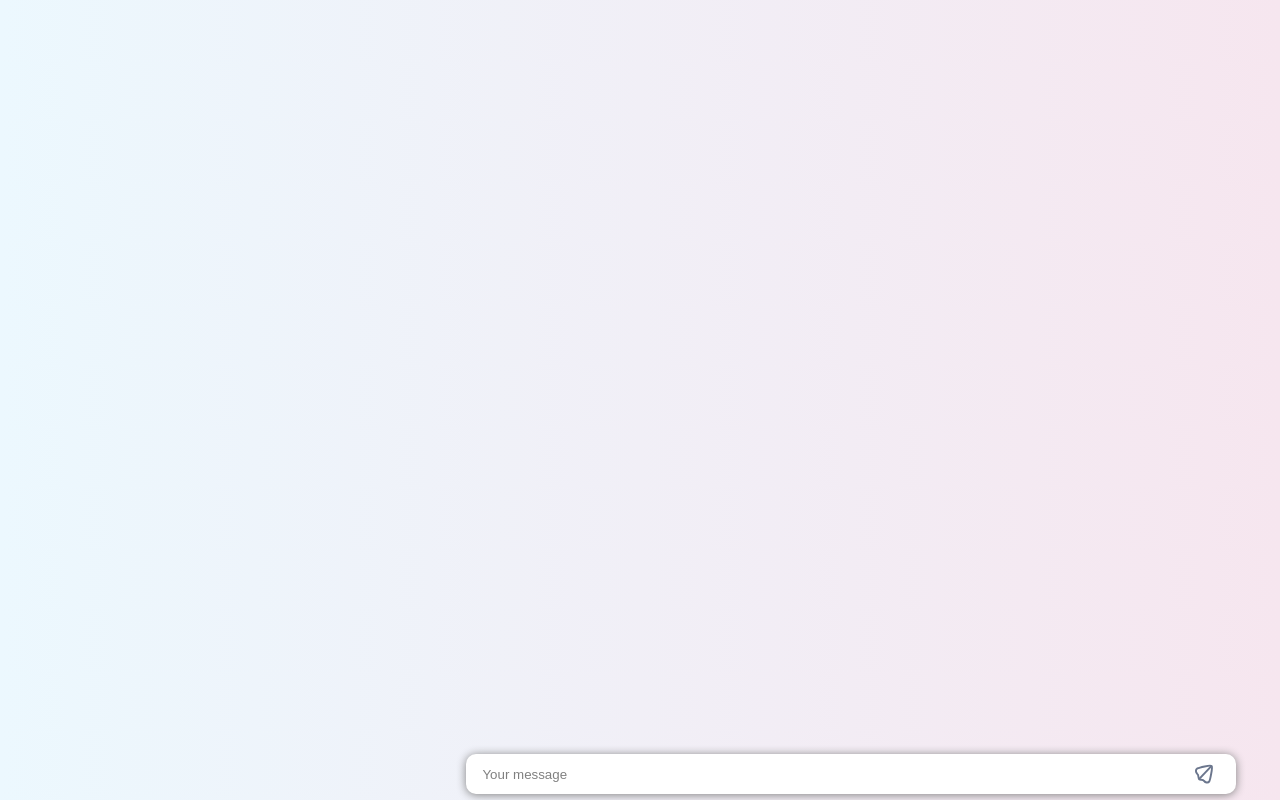
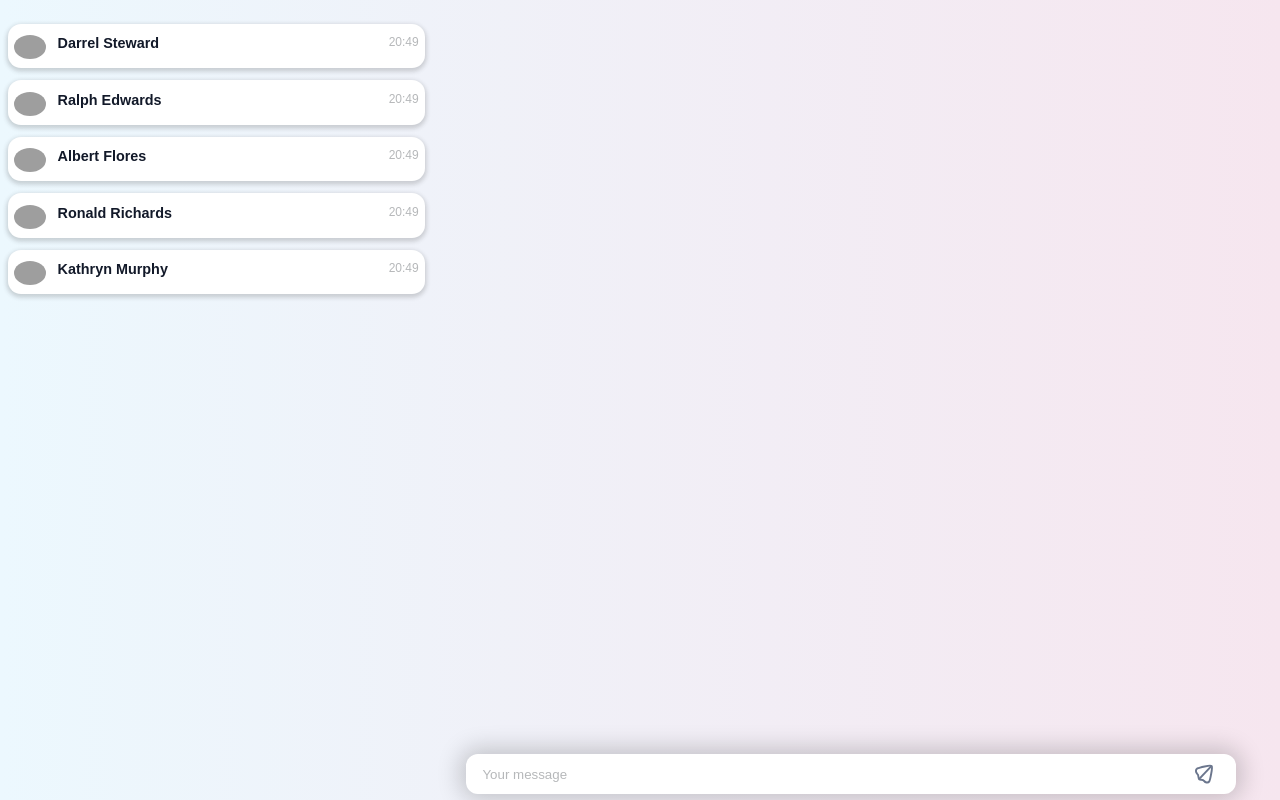
Before and after one commit to Projects-for-beginners/group-chat, a React app: page / in a window 1280 px wide. Built offline with nearby package versions, Linux system fonts and the light colour scheme; grey boxes are pictures that could not be loaded; a web font is replaced by a local one.

Commit message:
Sombras de elementos arreglada, textos cambiados de colores y font-family establecida 'Nunito', último mensaje eliminado de contactos y ancho máximo de mensajes redimensionados

```diff
--- a/src/index.css
+++ b/src/index.css
@@ -1,4 +1,10 @@
+@font-face {
+  font-family: "Nunito";
+  src: url('Nunito-Regular.ttf');
+}
+
 body {
+  font-family: "Nunito", sans-serif;
   font-size: 16px;
   background: linear-gradient(to right, #ecf8fe, #f6e6ef);
 }
@@ -31,11 +37,10 @@ body {
   border: none;
   padding: 1rem;
   flex-grow: 1;
-  border-radius: 1rem;
   margin: 0.25rem;
   position: relative;
-  box-shadow: 0px 1px 10px gray;
-  border-radius: 10px;
+  box-shadow: 0px 0px 25px 5px rgba(0, 0, 0, 0.2);
+  border-radius: 12px;
 }
 
 #input:focus {
@@ -43,7 +48,7 @@ body {
 }
 
 #input::placeholder {
-  color: gray;
+  color: #B6B8BA;
 }
 
 #form button {
@@ -80,8 +85,8 @@ body {
   height: 2rem;
   margin-top: 1rem;
   margin-right: 10px;
-  border-radius: 100%;
-  box-shadow: 0px 1px 6px gray;
+  border-radius: 50%;
+  box-shadow: 0px 0px 5px 1px rgba(51, 50, 50, 0.2);
 }
 
 #messages li:nth-child(odd) div img {
@@ -113,12 +118,13 @@ body {
 }
 
 #messages li div span {
+  position: relative;
+  z-index: 1;
+  max-width: 70%;
   padding: 0.8rem 2rem 1rem 1rem;
   margin-top: 1rem;
-  border-radius: 10px;
-  box-shadow: 0px 1px 5px gray;
-  position: relative;
-  z-index: 1;
+  border-radius: 15px;
+  box-shadow: 0px 0px 10px 1.5px rgba(51, 50, 50, 0.2);
 }
 
 #messages li:nth-child(even) div span {
@@ -128,14 +134,15 @@ body {
 #messages li:nth-child(even) div span {
   float: left;
   clear: right;
+  color: #121929;
   background: white;
 }
 
-#messages li:nth-child(odd) div span {
+#messages li:nth-child(odd) div span{
   float: right;
   clear: left;
-  color: white;
-  background: #7130fe;
+  color: #FFFFFF;
+  background: #7A40FD;
 }
 
 #messages li:first-child div {
@@ -149,16 +156,22 @@ body {
   margin-bottom: 3rem;
 }
 
+#messages li:nth-child(even) div span .Text {
+  color: #121929;
+}
+
+.Text {
+  font-size: 0.9em;
+  font-weight: bold;
+}
+
 .Message-Date {
   position: absolute;
   right: 0;
   bottom: 0;
-  font-size: 0.7em;
-  margin: 0% 8px 1% 0%;
-}
-
-#messages > li:nth-child(even) > div > span > .Message-Date {
-  color: gray;
+  margin: 0 10px 1% 0;
+  font-size: 0.65em;
+  color: #B6B8BA;
 }
 
 #messages > li:nth-child(odd) > div > span > .Message-Date {
@@ -176,12 +189,13 @@ body {
 
 .Message-User{
   margin-bottom: 8px;
-  color: gray;
+  color: #B6B8BA;
 }
 
 .contacts {
-  padding: 0.4rem 2rem;
-  margin-left: 1rem;
+  /* padding: 0.4rem 2rem;
+  margin-bottom: 1rem;
+  margin-left: 1rem; */
   word-break: break-all;
 }
 
@@ -192,16 +206,15 @@ body {
 }
 
 #people {
-  list-style-type: none;
-  max-height: 5rem;
-  margin: 1.5rem 0 0 0;
-  padding: 0.4rem 0.4rem 0 0.4rem;
+  position: relative;
+  z-index: 1;
   display: flex;
   justify-content: space-between;
-  border-radius: 10px;
-  box-shadow: 0px 1px 5px gray;
-  position: relative;
-  z-index: 1;
+  margin: 0.75rem 0 0 0;
+  padding: 0.4rem 0.4rem 0 0.4rem;
+  border-radius: 13px;
+  box-shadow: 0px 2px 4px 1.5px rgba(51, 50, 50, 0.2);
+  list-style-type: none;
   background-color: white;
   word-break: break-all;
 }
@@ -218,7 +231,7 @@ body {
 #PeopleImage {
   margin: 0;
   padding: 0;
-  border-radius: 2rem;
+  border-radius: 50%;
   width: 2rem;
 }
 
@@ -239,15 +252,12 @@ body {
   margin: 0;
   font-weight: bold;
   font-size: 0.9em;
+  color: #121929;
 }
 
 .People-Date {
   margin: 0;
   font-weight: initial;
   font-size: 0.75em;
-  color: gray;
+  color: #B6B8BA;
 }
-
-#peopleLastMessage {
-  margin: 0;
-}
--- a/src/index.js
+++ b/src/index.js
@@ -7,7 +7,6 @@ class Chat extends React.Component {
     super(props);
     this.state = {
       allMessage: [],
-            activePeople: '',
     };
   }
 
@@ -22,32 +21,26 @@ class Chat extends React.Component {
   handleCallbackContact = (PeopleData) => {
     if (PeopleData) {
       this.setState({ activePeople: PeopleData });
+    }
   };
-    }
-
-    componentDidMount() {
-        this.timerID = setInterval(() => this.serverMessage(), 10000);
-    }
-
-    componentWillUnmount() {
-        clearInterval(this.timerID);
-    }
-
-    serverMessage() {
-        this.setState((prevState) => ({
-            allMessage: [...prevState.allMessage, "Prueba"],
-        }));
-    }
 
   render() {
     let message;
     if (this.state.allMessage) {
-            message = <MessageList dataParentToChild={this.state.allMessage} activePeople={this.state.activePeople} />;
+      message = (
+        <MessageList
+          dataParentToChild={this.state.allMessage}
+          activePeople={this.state.activePeople}
+        />
+      );
     }
 
     return (
-            <div className="wrapper" >
-                <div className="contacts" > <Contact parentCallback={this.handleCallbackContact} /> </div>
+      <div className="wrapper">
+        <div className="contacts">
+          {" "}
+          <Contact parentCallback={this.handleCallbackContact} />{" "}
+        </div>
         <div className="chat">
           <Form parentCallback={this.handleCallbackMessage} />
           {message}
@@ -55,18 +48,21 @@ class Chat extends React.Component {
       </div>
     );
   }
-};
+}
 
 class Form extends React.Component {
   constructor(props) {
     super(props);
     this.state = { value: "" };
     this.handleChange = this.handleChange.bind(this);
+    this.onTrigger = this.onTrigger.bind(this);
   }
 
   handleChange(event) {
     this.setState({ value: event.target.value });
+    event.preventDefault();
   }
+
   onTrigger = (event) => {
     this.props.parentCallback(this.state.value);
     this.setState({ value: "" });
@@ -75,9 +71,9 @@ class Form extends React.Component {
 
   render() {
     return (
-            <form id="form"
-                onSubmit={this.onTrigger} >
-                <input id="input"
+      <form id="form" onSubmit={this.onTrigger}>
+        <input
+          id="input"
           placeholder="Your message"
           autoComplete="off"
           type="text"
@@ -94,35 +90,24 @@ class Contact extends React.Component {
   constructor(props) {
     super(props);
     this.state = {
-            nameList: ['Darrel Steward', 'Ralph Edwards', ' Albert Flores', 'Ronald Richards', 'Kathryn Murphy'],
-            name: 'HOLa',
-            activeContacts: []
+      contactList: [
+        "Darrel Steward",
+        "Ralph Edwards",
+        " Albert Flores",
+        "Ronald Richards",
+        "Kathryn Murphy",
+      ],
+      name: "",
+      activeContacts: [],
     };
   }
+
   componentDidMount() {
-        this.timerID = setInterval(() => this.serverMessage(), 10000);
-        this.props.parentCallback(this.state.nameList[0]);
-    }
-    componentWillUnmount() {
-        clearInterval(this.timerID);
-    }
-
-    serverMessage() {
-        this.setState((prevState) => ({
-            activeContacts: [...prevState.activeContacts, this.state.nameList[Math.floor(Math.random() * this.state.nameList.length)]],
-        }));
-        this.props.parentCallback(this.state.activeContacts[0]);
+    this.props.parentCallback(this.state.contactList[0]);
   }
 
   render() {
-        let contact = '';
-        if (this.state.activeContacts) {
-            contact = <PeopleList dataParentToChild={this.state.activeContacts} />;
-        }
-
-        return (
-            <div>{contact}</div>
-        );
+    return <PeopleList dataParentToChild={this.state.contactList} />;
   }
 }
 
@@ -130,9 +115,7 @@ function PeopleList(props) {
   const contacts = props.dataParentToChild;
   const contactsList = contacts.map((people) => (
     //key especificada dentro del array.
-        <People
-            key={new Date()} value={people}
-        />
+    <People key={people} value={people} />
   ));
 
   return <ul id="Contacts-List"> {contactsList} </ul>;
@@ -141,10 +124,14 @@ function PeopleList(props) {
 function People(props) {
   //take time
   var date = new Date();
-    var hours = date.getHours() < 9 ? '0' + date.getHours() : date.getHours();
-    var minutes = date.getMinutes() < 9 ? '0' + date.getMinutes() : date.getMinutes();
-    const time = hours + ':' + minutes;
-    const imageSrc = "https://ui-avatars.com/api/?name=" + props.value + "&color=7F9CF5&background=EBF4FF";
+  var hours = date.getHours() < 9 ? "0" + date.getHours() : date.getHours();
+  var minutes =
+    date.getMinutes() < 9 ? "0" + date.getMinutes() : date.getMinutes();
+  const time = hours + ":" + minutes;
+  const imageSrc =
+    "https://ui-avatars.com/api/?name=" +
+    props.value +
+    "&color=7F9CF5&background=EBF4FF";
 
   return (
     <li id="people">
@@ -152,10 +139,10 @@ function People(props) {
         <img id="PeopleImage" src={imageSrc} alt={props.value} />
       </figure>
       <div>
-                <span> <p className="PeopleName"> {props.value} </p> <p className="People-Date">{time}</p> </span>
-                <p id="peopleLastMessage">
-                    <small>Lorem ipsum dolor sit amet consectetur adipisicing elit.s
-                        Ullam nihil in odit ...</small></p>
+        <span>
+          <p className="PeopleName"> {props.value}</p>
+          <p className="People-Date">{time}</p>
+        </span>
       </div>
     </li>
   );
@@ -165,9 +152,7 @@ function MessageList(props) {
   const messages = props.dataParentToChild;
   const messagesList = messages.map((message) => (
     //key especificada dentro del array.
-        <Message
-            key={new Date()} value={message} activePeople={props.activePeople}
-        />
+    <Message key={message} value={message} activePeople={props.activePeople} />
   ));
 
   return <ul id="messages"> {messagesList} </ul>;
@@ -176,11 +161,15 @@ function MessageList(props) {
 function Message(props) {
   //take time
   var date = new Date();
-    var hours = date.getHours() < 9 ? '0' + date.getHours() : date.getHours();
-    var minutes = date.getMinutes() < 9 ? '0' + date.getMinutes() : date.getMinutes();
-    const time = hours + ':' + minutes;
+  var hours = date.getHours() < 9 ? "0" + date.getHours() : date.getHours();
+  var minutes =
+    date.getMinutes() < 9 ? "0" + date.getMinutes() : date.getMinutes();
+  const time = hours + ":" + minutes;
 
-    const imageSrc = "https://ui-avatars.com/api/?name=" + props.activePeople + "&color=7F9CF5&background=EBF4FF";
+  const imageSrc =
+    "https://ui-avatars.com/api/?name=" +
+    props.activePeople +
+    "&color=7F9CF5&background=EBF4FF";
   return (
     <li>
       <div>
```
Lines whose indentation alone changed are shown as unchanged.
